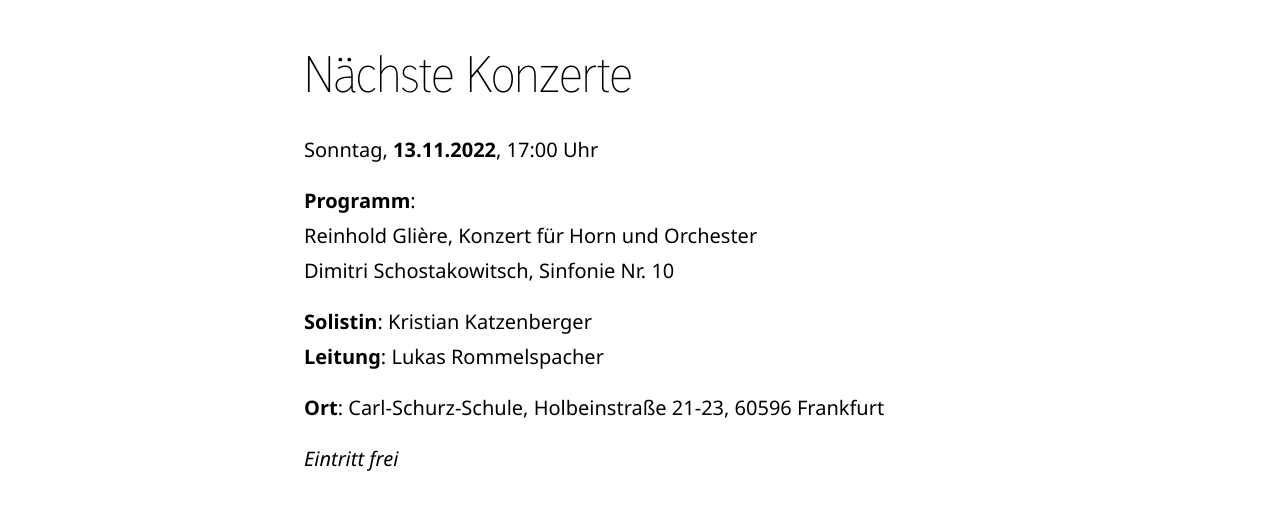
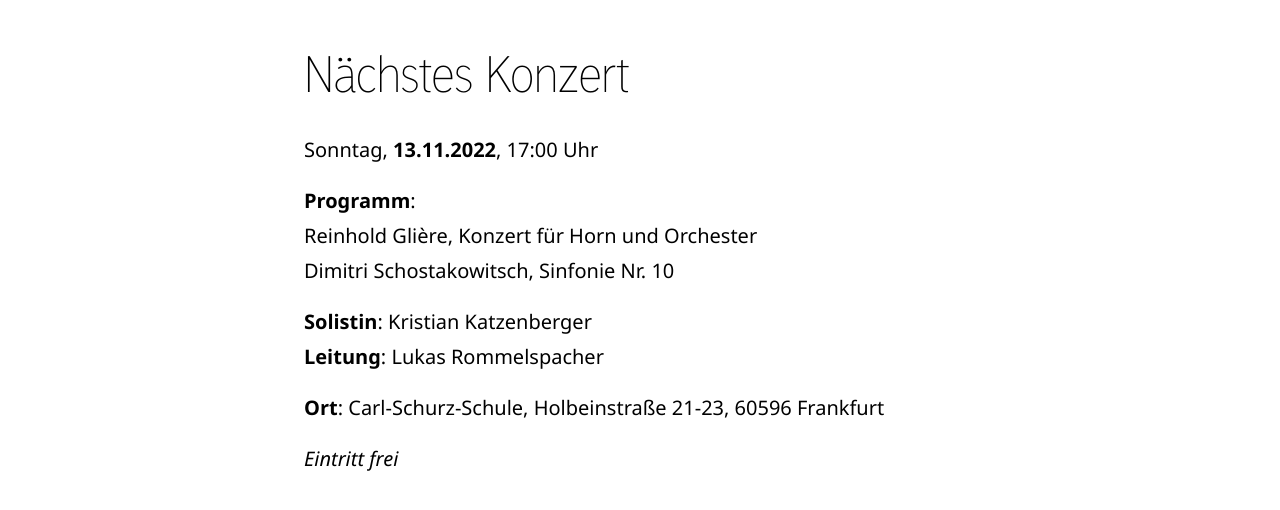
Before and after one commit to TGeoF/cso-frankfurt.de, an Astro site: page /konzerte in a window 1280 px wide. Shown: the part 390-900 px from the top of the page. Built offline with nearby package versions, Linux system fonts and the light colour scheme; Astro itself is replaced by a stand-in of ours.

Commit message:
singular

```diff
--- a/src/pages/konzerte/index.md
+++ b/src/pages/konzerte/index.md
@@ -2,7 +2,7 @@
 layout: '../../layouts/IndexLayout.astro'
 ---
 
-# Nächste Konzerte
+# Nächstes Konzert
 
 Sonntag, **13.11.2022**, 17:00 Uhr
 
```
